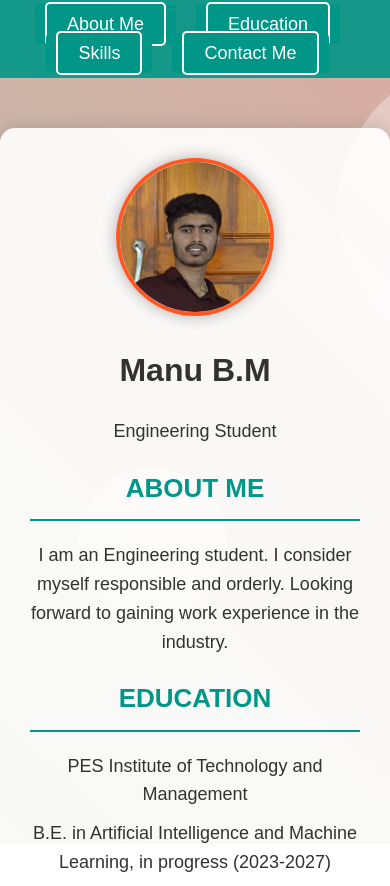
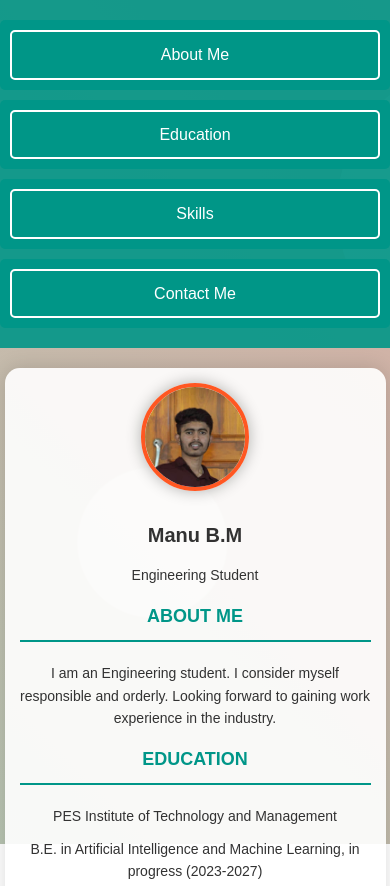
Before and after one commit to bm-manu/bm-manu.github.io, a plain HTML site: page index.html in a window 390 px wide. Shown: the top 886 px of the page. Drawn offline with Linux system fonts and the light colour scheme.

Commit message:
styles.css

```diff
--- a/styles.css
+++ b/styles.css
@@ -3,10 +3,10 @@ body {
     font-family: 'Arial', sans-serif;
     margin: 0;
     padding: 0;
-    background-color: transparent; /* Transparent background */
+    background-color: transparent;
     color: rgb(50, 50, 50);
     line-height: 1.6;
-    overflow-x: hidden; /* Hide horizontal scroll */
+    overflow-x: hidden;
     position: relative;
 }
 
@@ -20,7 +20,7 @@ body {
     width: 150px;
     height: 150px;
     border-radius: 50%;
-    border: 4px solid rgb(255, 87, 34); /* Same color as button */
+    border: 4px solid rgb(255, 87, 34);
     box-shadow: 0 0 15px rgba(0, 0, 0, 0.3);
 }
 
@@ -49,7 +49,6 @@ body {
     }
 }
 
-/* Floating circles */
 .background-animation::before,
 .background-animation::after {
     content: "";
@@ -86,7 +85,7 @@ body {
 
 /* Navigation menu */
 nav {
-    background-color: rgba(0, 150, 136, 0.9); /* Semi-transparent Teal */
+    background-color: rgba(0, 150, 136, 0.9);
     padding: 10px 0;
     text-align: center;
     position: sticky;
@@ -111,14 +110,14 @@ nav {
     color: white;
     font-size: 18px;
     padding: 10px 20px;
-    background-color: rgba(0, 150, 136, 0.9); /* Teal */
+    background-color: rgba(0, 150, 136, 0.9);
     border: 2px solid white;
     border-radius: 5px;
     transition: background-color 0.3s ease;
 }
 
 .nav-menu li a:hover {
-    background-color: rgba(255, 87, 34, 0.9); /* Vibrant orange on hover */
+    background-color: rgba(255, 87, 34, 0.9);
 }
 
 /* Container styling */
@@ -126,7 +125,7 @@ nav {
     max-width: 900px;
     margin: 50px auto;
     padding: 30px;
-    background-color: rgba(255, 255, 255, 0.9); /* Semi-transparent white */
+    background-color: rgba(255, 255, 255, 0.9);
     box-shadow: 0 0 20px rgba(0, 0, 0, 0.15);
     text-align: center;
     border-radius: 15px;
@@ -136,7 +135,7 @@ nav {
 h2 {
     font-size: 26px;
     margin-bottom: 20px;
-    color: rgb(0, 150, 136); /* Teal for section headers */
+    color: rgb(0, 150, 136);
     text-transform: uppercase;
     border-bottom: 2px solid rgb(0, 150, 136);
     padding-bottom: 10px;
@@ -177,3 +176,87 @@ ul li {
 .resume-download button:hover {
     background-color: rgb(255, 64, 0);
 }
+
+/* Media Query for Mobile Devices */
+@media (max-width: 768px) {
+
+    /* Make profile picture smaller on mobile */
+    .profile-pic {
+        width: 120px;
+        height: 120px;
+    }
+
+    /* Resize container width for mobile */
+    .container {
+        width: 90%;
+        margin: 20px auto;
+        padding: 20px;
+    }
+
+    /* Smaller font size for mobile */
+    h1 {
+        font-size: 26px;
+    }
+
+    h2 {
+        font-size: 22px;
+    }
+
+    p, ul {
+        font-size: 16px;
+    }
+
+    /* Adjust resume download button size */
+    .resume-download button {
+        font-size: 18px;
+        padding: 10px 20px;
+    }
+
+    /* Stack navigation menu items vertically */
+    .nav-menu {
+        display: block;
+    }
+
+    .nav-menu li {
+        display: block;
+        margin: 10px 0;
+    }
+
+    .nav-menu li a {
+        display: block;
+        padding: 10px;
+        font-size: 16px;
+    }
+}
+
+/* Media Query for Very Small Devices (Phones in Portrait Mode) */
+@media (max-width: 480px) {
+    /* Reduce font size for extra small screens */
+    h1 {
+        font-size: 20px;
+    }
+
+    h2 {
+        font-size: 18px;
+    }
+
+    p, ul {
+        font-size: 14px;
+    }
+
+    /* Adjust profile picture size */
+    .profile-pic {
+        width: 100px;
+        height: 100px;
+    }
+
+    /* Adjust padding for buttons and containers */
+    .resume-download button {
+        padding: 10px 15px;
+        font-size: 16px;
+    }
+
+    .container {
+        padding: 15px;
+    }
+}
```
